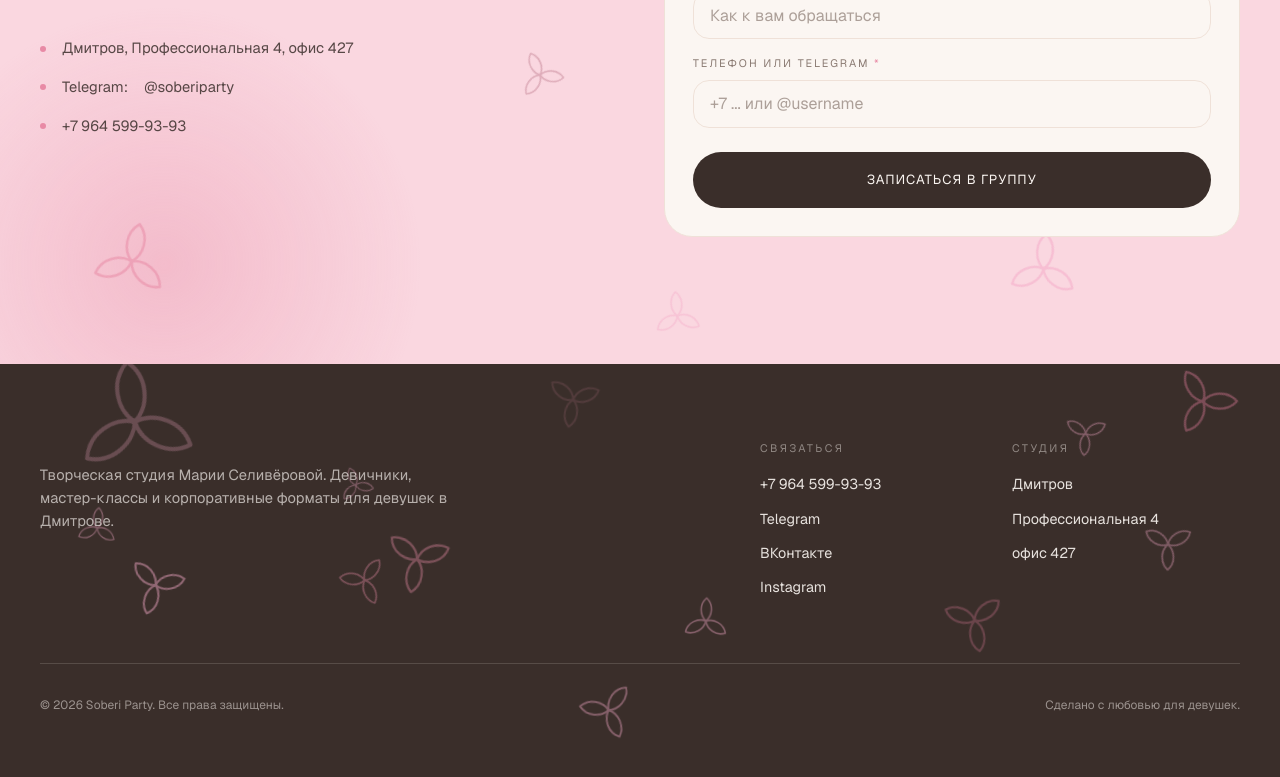
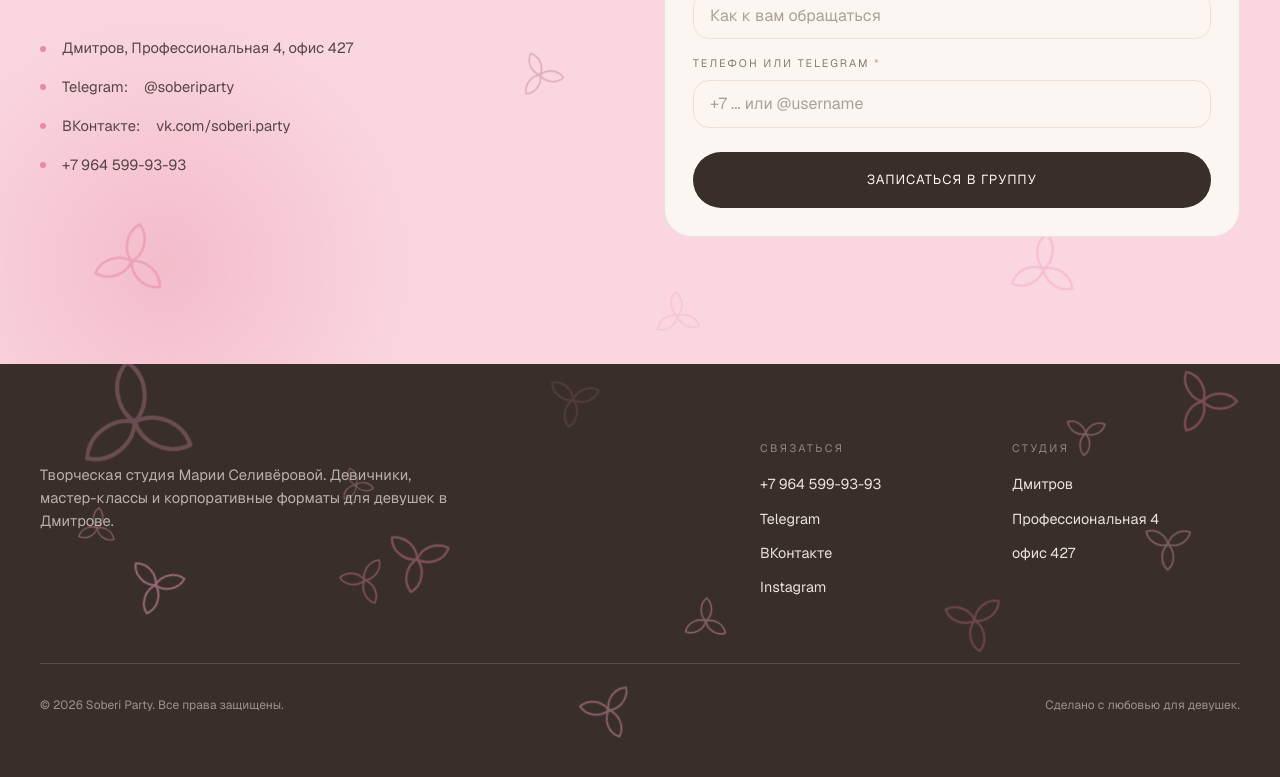
Before and after one commit to IvanSeliverovOOOVozdux/soberi-party-dmitrov, a website: page index.html in a window 1280 px wide. Shown: the part 4868-5645 px from the top of the page. Drawn offline with nearby package versions, Linux system fonts and the light colour scheme; no server answers.

Commit message:
Сайт: ВКонтакте добавлен и в контакты блока записи

```diff
--- a/index.html
+++ b/index.html
@@ -1145,6 +1145,7 @@
       <ul class="booking-contacts rv d2">
         <li><span class="dot"></span>Дмитров, Профессиональная 4, офис 427</li>
         <li><span class="dot"></span>Telegram: <a href="https://t.me/soberiparty" target="_blank" rel="noopener">@soberiparty</a></li>
+        <li><span class="dot"></span>ВКонтакте: <a href="https://vk.ru/soberi.party" target="_blank" rel="noopener">vk.com/soberi.party</a></li>
         <li><span class="dot"></span>+7 964 599-93-93</li>
       </ul>
     </div>
```
